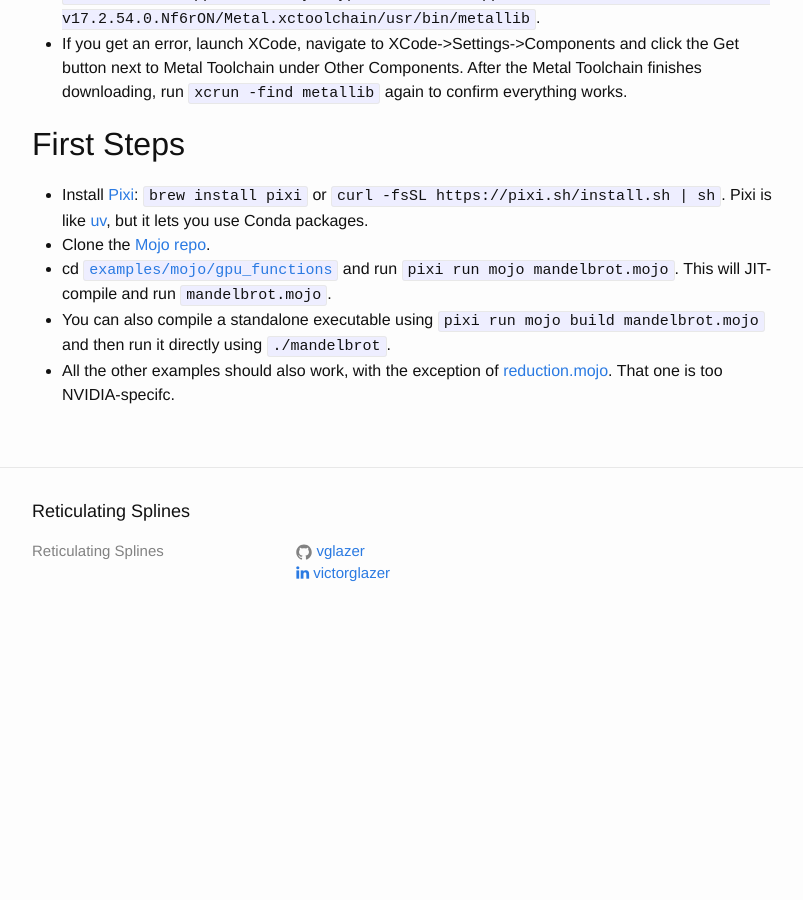
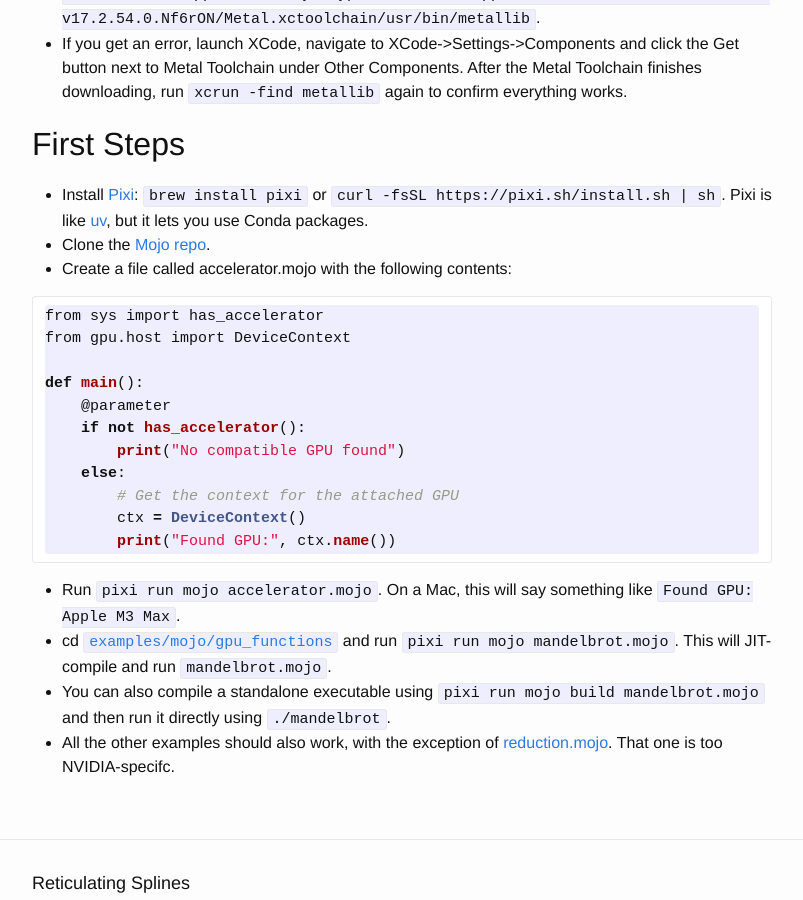
Before and after one commit to vglazer/vglazer.github.io, a Jekyll site: the page built from _posts/2025-11-15-mojo-first-steps.md, in a window 1280 px wide and 900 px high, scrolled down 965 px. Shown: the whole window, without its empty margins (238-1041 px from the left). Built offline with Jekyll 4.4.1, drawn with Linux system fonts in a browser that asks for light colours; nearby versions of some CDN libraries; before the commit the page ends 1610 px from its top, so only the background shows below that.

Commit message:
Added accelerator.mojo example

````diff
--- a/_posts/2025-11-15-mojo-first-steps.md
+++ b/_posts/2025-11-15-mojo-first-steps.md
@@ -27,6 +27,22 @@ categories: Metal Mojo MPS ROCm Triton Python GPUs
 
 * Install [Pixi](https://github.com/prefix-dev/pixi): `brew install pixi` or `curl -fsSL https://pixi.sh/install.sh | sh`. Pixi is like [uv](https://docs.astral.sh/uv/), but it lets you use Conda packages.
 * Clone the [Mojo repo](https://github.com/modular/modular/).
+* Create a file called accelerator.mojo with the following contents:
+
+```python
+from sys import has_accelerator
+from gpu.host import DeviceContext
+
+def main():
+    @parameter
+    if not has_accelerator():
+        print("No compatible GPU found")
+    else:
+        # Get the context for the attached GPU
+        ctx = DeviceContext()
+        print("Found GPU:", ctx.name())
+```
+* Run `pixi run mojo accelerator.mojo`. On a Mac, this will say something like `Found GPU: Apple M3 Max`.
 * cd [`examples/mojo/gpu_functions`](https://github.com/modular/modular/tree/main/examples/mojo/gpu-functions) and run `pixi run mojo mandelbrot.mojo`. This will JIT-compile and run `mandelbrot.mojo`.
 * You can also compile a standalone executable using `pixi run mojo build mandelbrot.mojo` and then run it directly using `./mandelbrot`.
 * All the other examples should also work, with the exception of [reduction.mojo](https://github.com/modular/modular/blob/main/examples/mojo/gpu-functions/reduction.mojo). That one is too NVIDIA-specifc.
````
